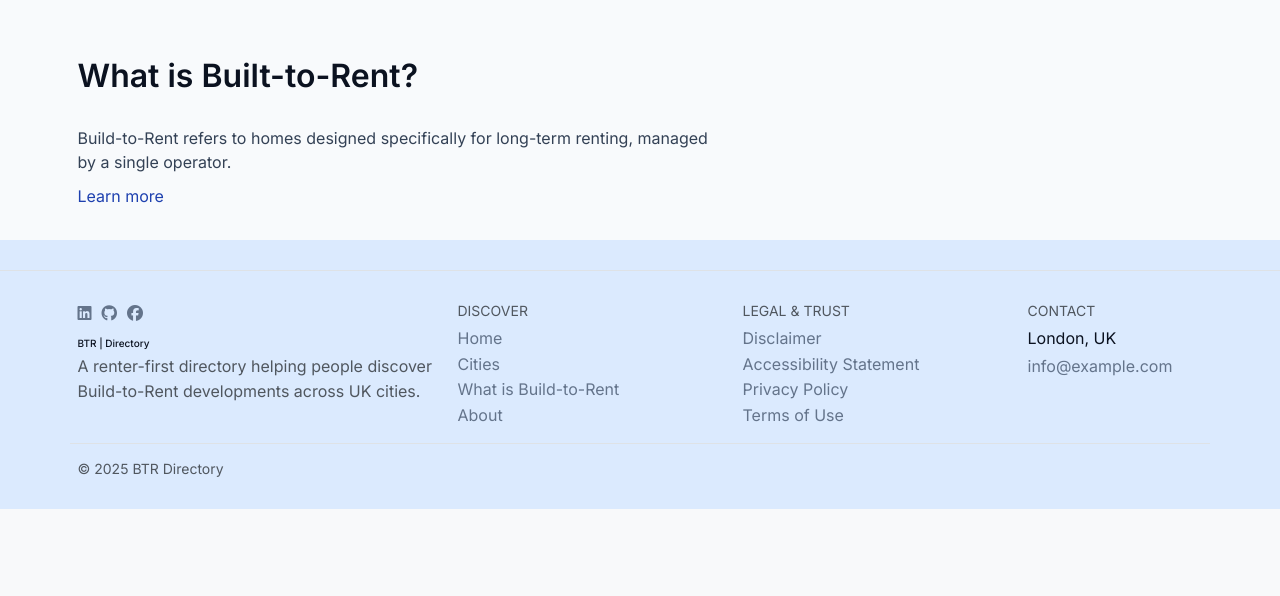
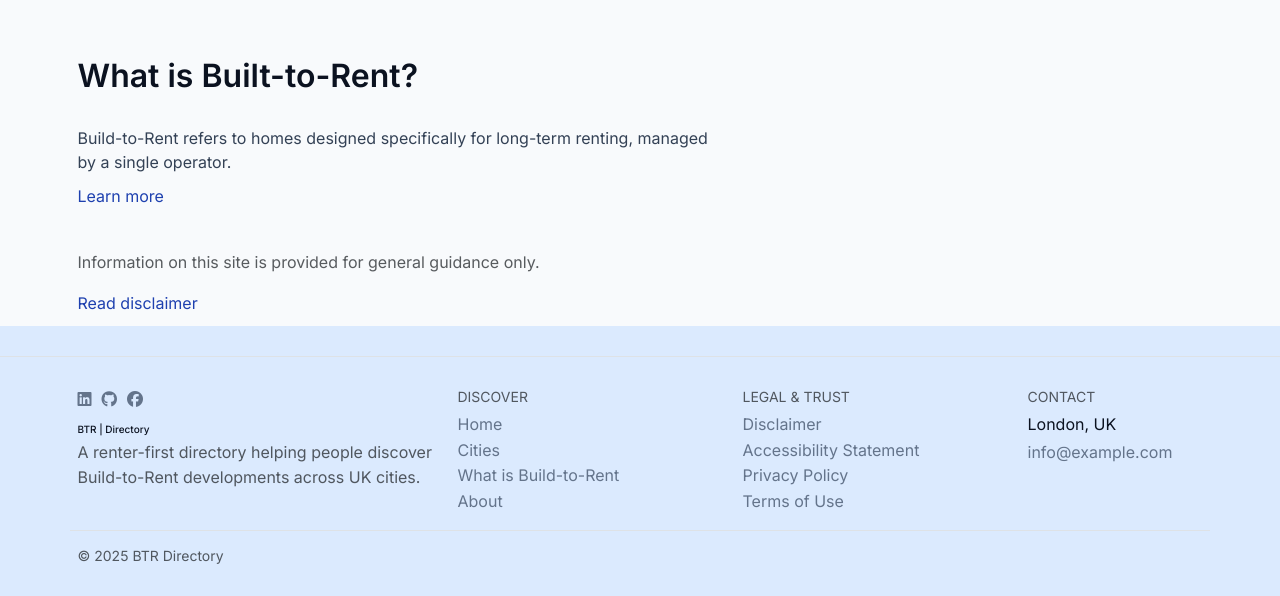
Before and after one commit to creatvie-introvert/btr-directory-mvp, a Django app: template core/templates/core/home.html in a window 1280 px wide. Shown: the part 812-1408 px from the top of the page. Before the commit the page ends 1321 px from the top, so only its background shows below. Run offline with Django 5.2, Linux system fonts and the light colour scheme; the template is opened without the code that fills it, so the values that code supplies are empty; some libraries are stand-ins or nearby versions.

Commit message:
feat: add BTR intro and disclaimer section to homepage

```diff
--- a/core/templates/core/home.html
+++ b/core/templates/core/home.html
@@ -90,4 +90,18 @@
         </div>
     </div>
 </section>
+
+<section class="py-3" id="disclaimer-note">
+    <div class="container">
+        <div class="row">
+            <p class="mb-4 text-muted">
+                Information on this site is provided for general guidance only.
+            </p>
+
+            <a href="#" class="text-decoration-none">
+                Read disclaimer
+            </a>
+        </div>
+    </div>
+</section>
 {% endblock %}
```
